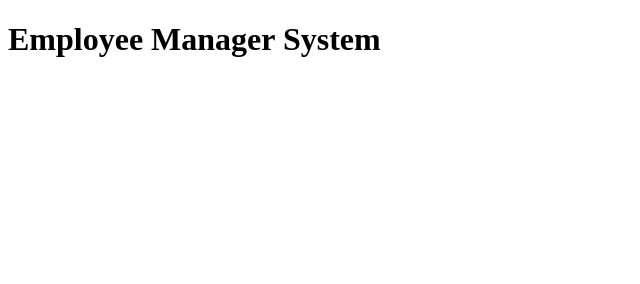
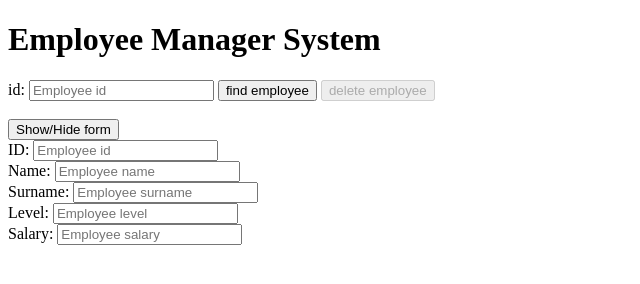
Before and after one commit to DalRiDiego/SE2_16_173806_L4, a website: page web/index.html in a window 1280 px wide. Shown: the whole page, without its empty margins (0-640 px from the left). Drawn offline with Linux system fonts and the light colour scheme.

Commit message:
aggiunta la prima struttura della pagina html

```diff
--- a/web/index.html
+++ b/web/index.html
@@ -6,6 +6,19 @@
 <head>
 <body>
 	<h1> Employee Manager System</h1>
+	<label>id:</label>
+	<input type="number" id="id" placeholder="Employee id" />
+	<button id="find">find employee</button>
+	<button id="delete" disabled >delete employee</button> <br> <br>
 
+	<button id="show">Show/Hide form</button>
+
+	<form id="form" method="POST" action="">
+		<label>ID:</label> <input type="number" id="id" placeholder="Employee id"/> <br/>
+		<label>Name:</label> <input type="text" id="name" placeholder="Employee name"/> <br/>
+		<label>Surname:</label> <input type="text" id="surname" placeholder="Employee surname"/> <br/>
+		<label>Level:</label> <input type="number" id="level" placeholder="Employee level"/> <br/>
+		<label>Salary:</label> <input type="number" id="salary" placeholder="Employee salary"/> <br/>
+	</form>
 </body>
 </html>
```
